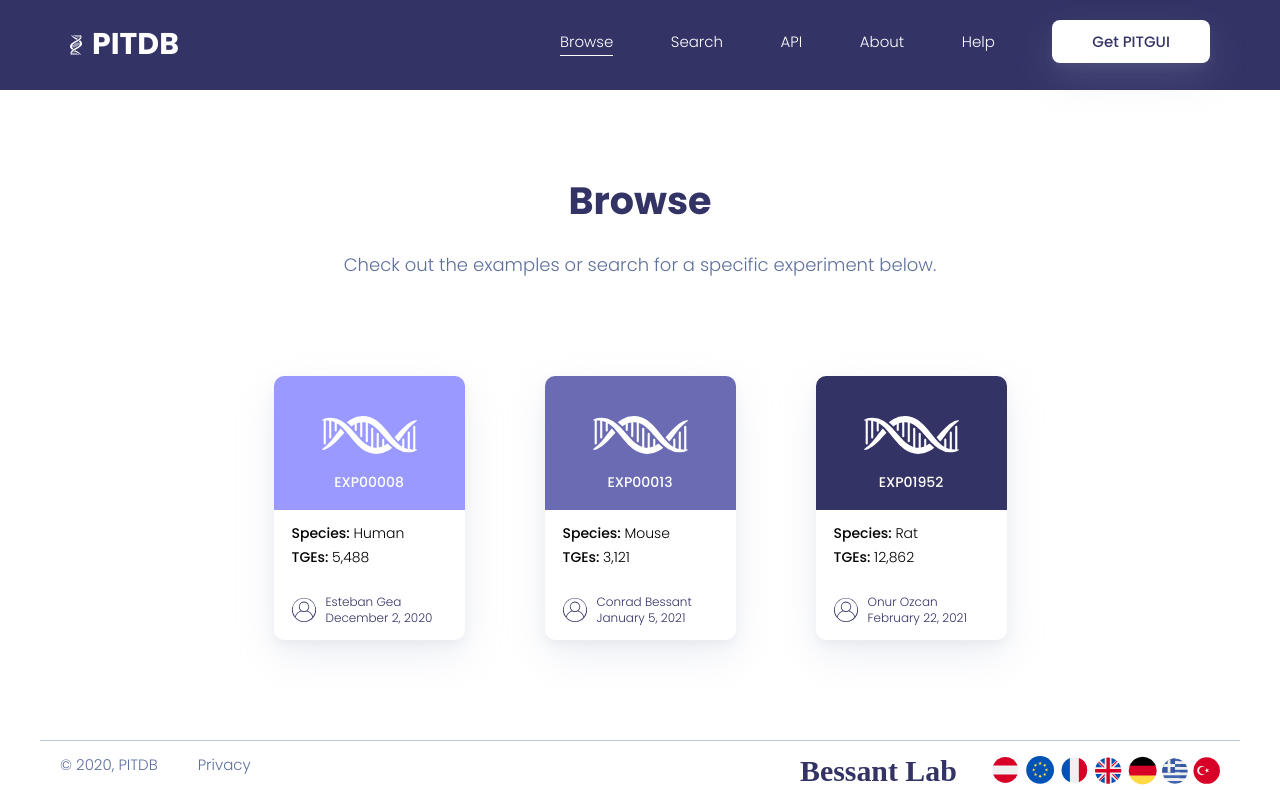
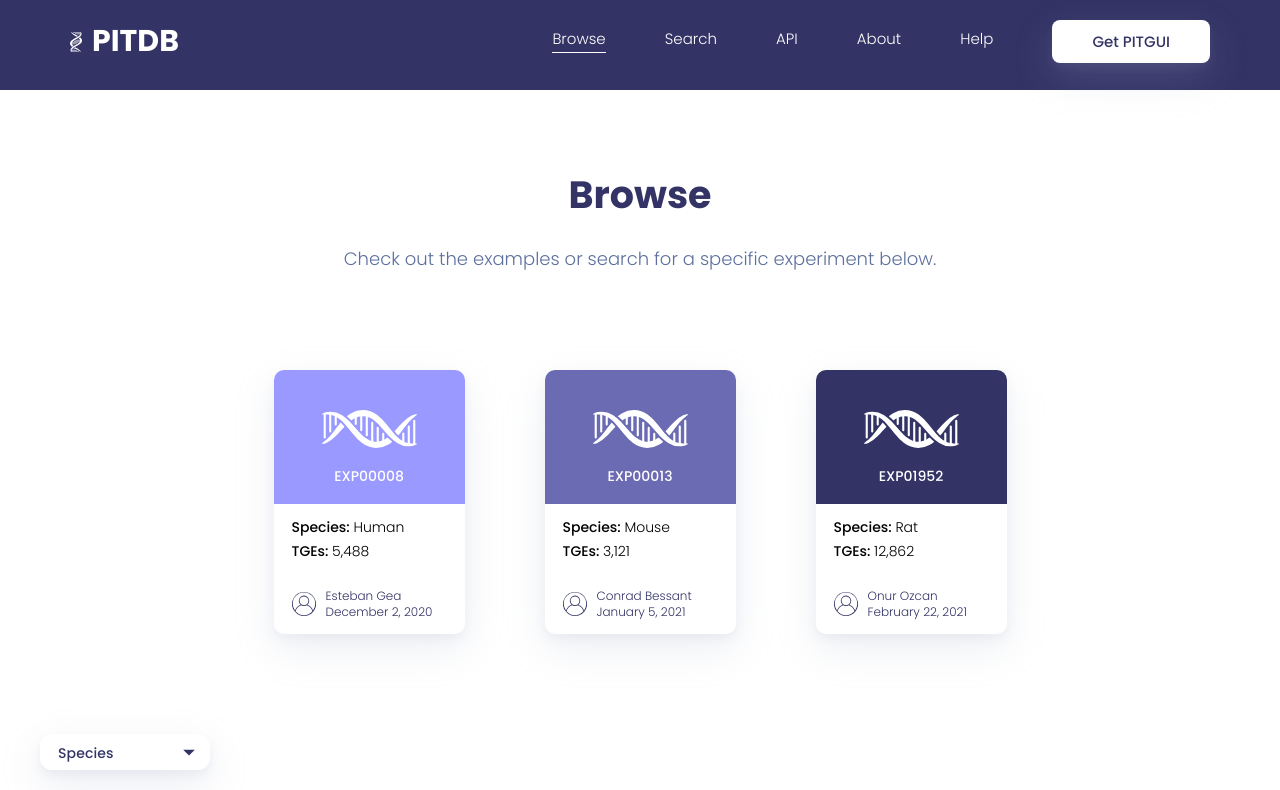
Before and after one commit to ozcanonur/PITDB, a React (Create React App) app in the folder client/: page /browse in a window 1280 px wide. Shown: the top 790 px of the page. Built offline with nearby package versions, Linux system fonts and the light colour scheme.

Commit message:
Mui select init

```diff
--- a/client/src/components/Browse/Browse.tsx
+++ b/client/src/components/Browse/Browse.tsx
@@ -1,6 +1,7 @@
 import Header from 'components/Header/Header';
 import Footer from 'components/Footer/Footer';
 import Examples from './Examples';
+import ExperimentsTable from './ExperimentsTable';
 
 import { useStyles } from './styles/browse';
 
@@ -17,6 +18,7 @@ const Browse = () => {
           <p className={classes.subHeading}>Check out the examples or search for a specific experiment below.</p>
         </div>
         <Examples />
+        <ExperimentsTable />
         <Footer />
       </main>
     </div>
--- /dev/null
+++ b/client/src/components/Browse/ExperimentsTable.tsx
@@ -0,0 +1,93 @@
+import { useState } from 'react';
+import makeStyles from '@material-ui/core/styles/makeStyles';
+import Input from '@material-ui/core/Input';
+import InputLabel from '@material-ui/core/InputLabel';
+import MenuItem from '@material-ui/core/MenuItem';
+import FormControl from '@material-ui/core/FormControl';
+import ListItemText from '@material-ui/core/ListItemText';
+import Select from '@material-ui/core/Select';
+import Checkbox from '@material-ui/core/Checkbox';
+
+export const useStyles = makeStyles((theme) => ({
+  container: {
+    marginTop: '10rem',
+  },
+  filtersContainer: {},
+  formControl: {
+    minWidth: 170,
+    maxWidth: 300,
+    backgroundColor: 'white',
+    boxShadow: '0 5px 10px rgba(154,160,185,.12), 0 15px 40px rgba(166,173,201,.22)',
+    borderRadius: '1.2rem',
+    padding: '0.6rem 1rem',
+    '& > div': {
+      margin: '0 !important',
+    },
+  },
+  inputLabelText: {
+    fontFamily: 'Poppins, sans-serif',
+    fontSize: '1.4rem',
+    fontWeight: 500,
+    transform: 'translate(1.8rem, 1.2rem)',
+    color: theme.palette.primary.main,
+  },
+  selectIcon: {
+    fontSize: '2.8rem',
+    transform: 'translate(1rem, -0.2rem)',
+    color: theme.palette.primary.main,
+  },
+}));
+
+const names = ['Human', 'Mouse', 'Rat', 'Bovin'];
+
+const MenuProps = {
+  PaperProps: {
+    style: {
+      maxHeight: 48 * 4.5 + 8,
+      width: 250,
+    },
+  },
+};
+
+const ExperimentsTable = () => {
+  const classes = useStyles();
+
+  const [selectedNames, setSelectedNames] = useState<string[]>([]);
+
+  const handleChange = (e: React.ChangeEvent<{ value: unknown }>) => {
+    setSelectedNames(e.target.value as string[]);
+  };
+
+  return (
+    <section className={classes.container}>
+      <div className={classes.filtersContainer}>
+        <FormControl className={classes.formControl}>
+          <InputLabel id='species-checkbox-label' className={classes.inputLabelText}>
+            Species
+          </InputLabel>
+          <Select
+            disableUnderline
+            variant='filled'
+            labelId='species-checkbox-label'
+            value={selectedNames}
+            onChange={handleChange}
+            input={<Input />}
+            multiline
+            renderValue={(selected) => (selected as string[]).join(', ')}
+            MenuProps={MenuProps}
+            classes={{ icon: classes.selectIcon }}
+          >
+            {names.map((name) => (
+              <MenuItem key={name} value={name}>
+                <Checkbox checked={selectedNames.indexOf(name) > -1} />
+                <ListItemText primary={name} />
+              </MenuItem>
+            ))}
+          </Select>
+        </FormControl>
+      </div>
+    </section>
+  );
+};
+
+export default ExperimentsTable;
--- a/client/src/components/Header/Header.tsx
+++ b/client/src/components/Header/Header.tsx
@@ -55,10 +55,9 @@ const Header = () => {
               {name}
             </li>
           ))}
-          <li>
-            <div className={classes.getPitButton}>Get PITGUI</div>
-          </li>
+          <li></li>
         </ul>
+        <div className={classes.getPitButton}>Get PITGUI</div>
       </nav>
     </header>
   );
--- a/client/src/components/Header/styles/header.ts
+++ b/client/src/components/Header/styles/header.ts
@@ -20,11 +20,14 @@ export const useStyles = makeStyles((theme) => ({
     fontWeight: 700,
     marginLeft: '1rem',
   },
-  navContainer: {},
+  navContainer: {
+    display: 'flex',
+    alignItems: 'center',
+  },
   nav: {
     display: 'flex',
     alignItems: 'center',
-    width: '65rem',
+    width: '50rem',
     justifyContent: 'space-between',
     '& li': {
       listStyle: 'none',
@@ -48,15 +51,16 @@ export const useStyles = makeStyles((theme) => ({
   },
   getPitButton: {
     color: theme.palette.primary.main,
+    boxShadow: '0 5px 10px rgba(154,160,185,.1), 0 15px 40px rgba(166,173,201,.2)',
     backgroundColor: 'white',
     padding: '1.3rem 4rem',
     borderRadius: '0.8rem',
     fontSize: '1.5rem',
+    cursor: 'pointer',
     transition: 'all 0.3s cubic-bezier(0.175, 0.885, 0.32, 1.275)',
     '&:hover': {
       transform: 'scale(1.05)  translateY(-2px)',
       boxShadow: '0 5px 10px rgba(154,160,185,.25), 0 15px 40px rgba(166,173,201,.35)',
     },
-    boxShadow: '0 5px 10px rgba(154,160,185,.1), 0 15px 40px rgba(166,173,201,.2)',
   },
 }));
--- a/client/src/components/Home/styles/home.ts
+++ b/client/src/components/Home/styles/home.ts
@@ -19,7 +19,7 @@ export const useStyles = makeStyles((theme) => ({
   },
   heroImg: {
     position: 'absolute',
-    top: '12rem',
+    top: '7.2rem',
     right: '-4rem',
     height: '57rem',
     zIndex: 999,
--- a/client/src/theme.ts
+++ b/client/src/theme.ts
@@ -10,4 +10,13 @@ export const theme = createMuiTheme({
       main: '#FFDE4D',
     },
   },
+  overrides: {
+    MuiSelect: {
+      select: {
+        '&:focus': {
+          backgroundColor: 'transparent',
+        },
+      },
+    },
+  },
 });
```
Also changed, not shown: 1 other file (tests, documents, lock files or other folders).
